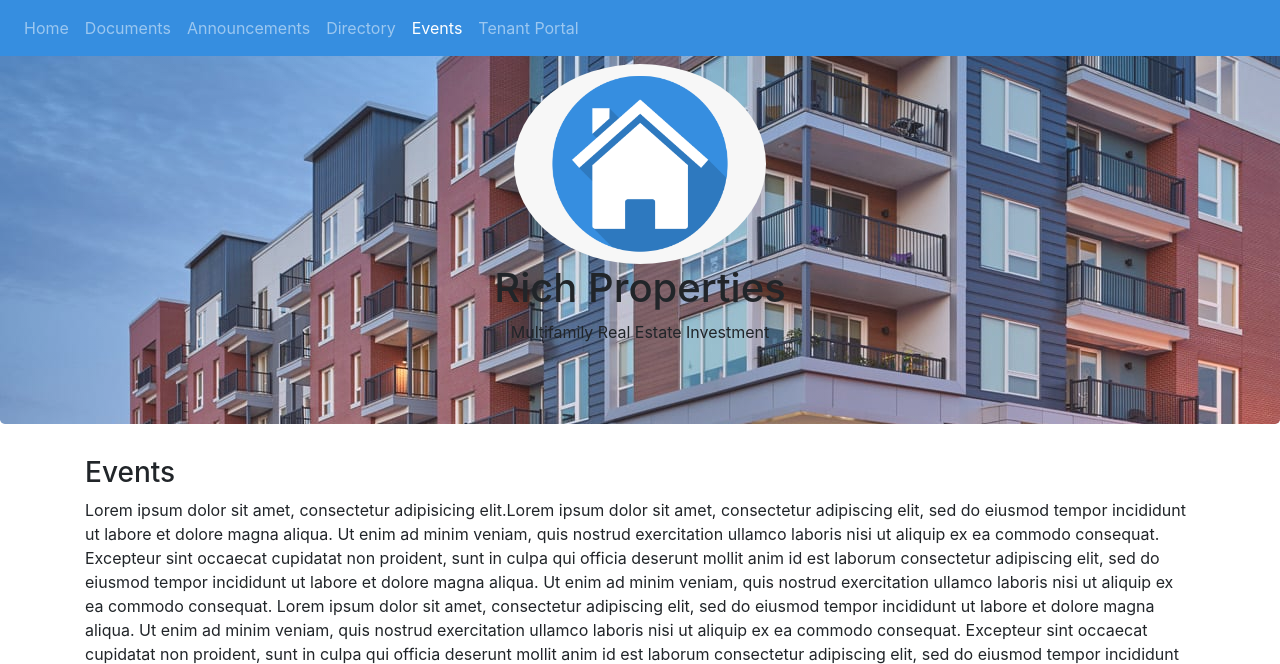
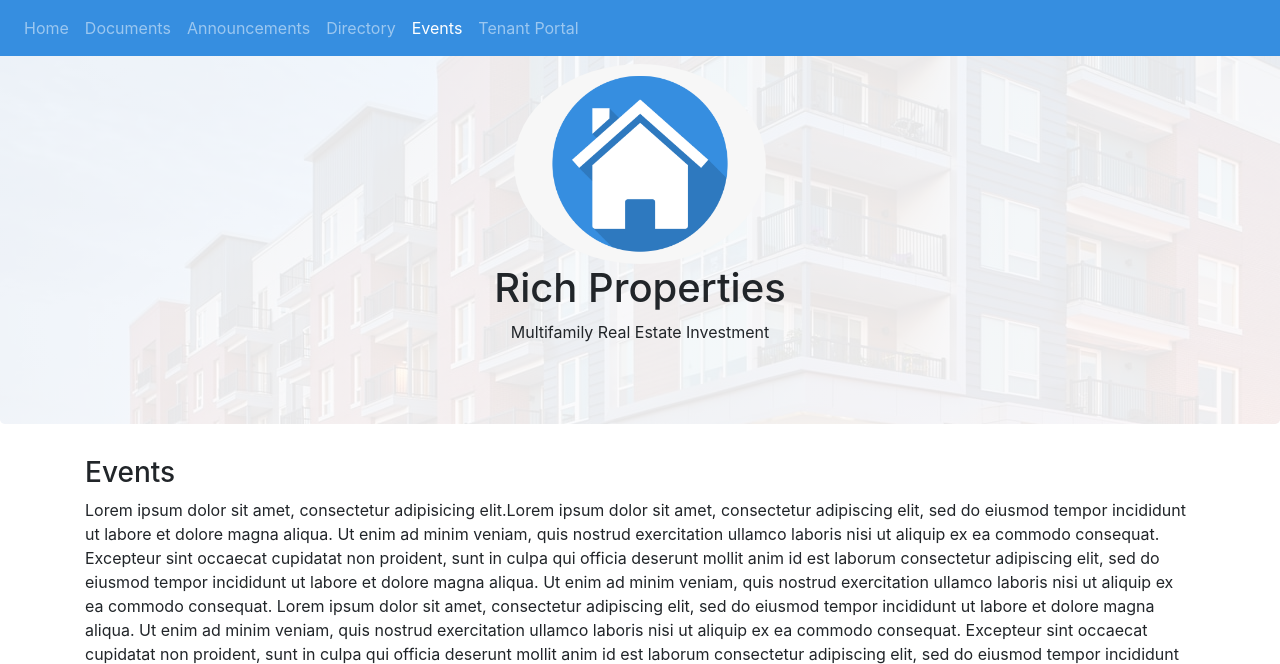
Before and after one commit to jacob-rich/ds774-assignment1, a Flask app: page /events in a window 1280 px wide. Shown: the top 664 px of the page. Run offline with Flask 2, Linux system fonts and the light colour scheme; some libraries are stand-ins or nearby versions.

Commit message:
Update sticky-footer.css

```diff
--- a/static/sticky-footer.css
+++ b/static/sticky-footer.css
@@ -25,5 +25,5 @@ body
 
 .jumbotron
 {
-    background-image: linear-gradient(rgba(255,255,255,0.1), rgba(255,255,255,0.1)), url("banner.jpg");
+    background-image: linear-gradient(rgba(255,255,255,0.9), rgba(255,255,255,0.9)), url("banner.jpg");
 }
```
